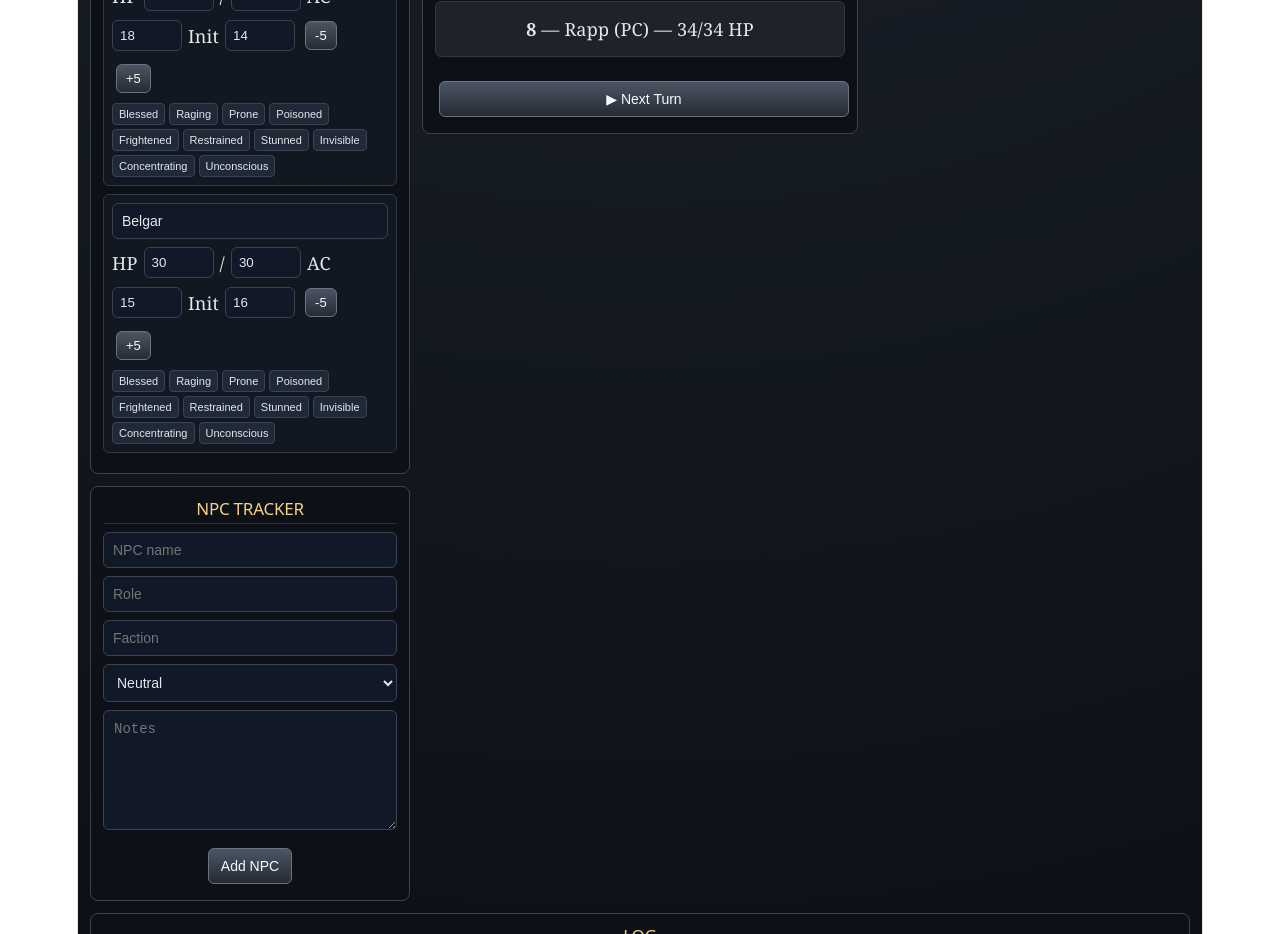
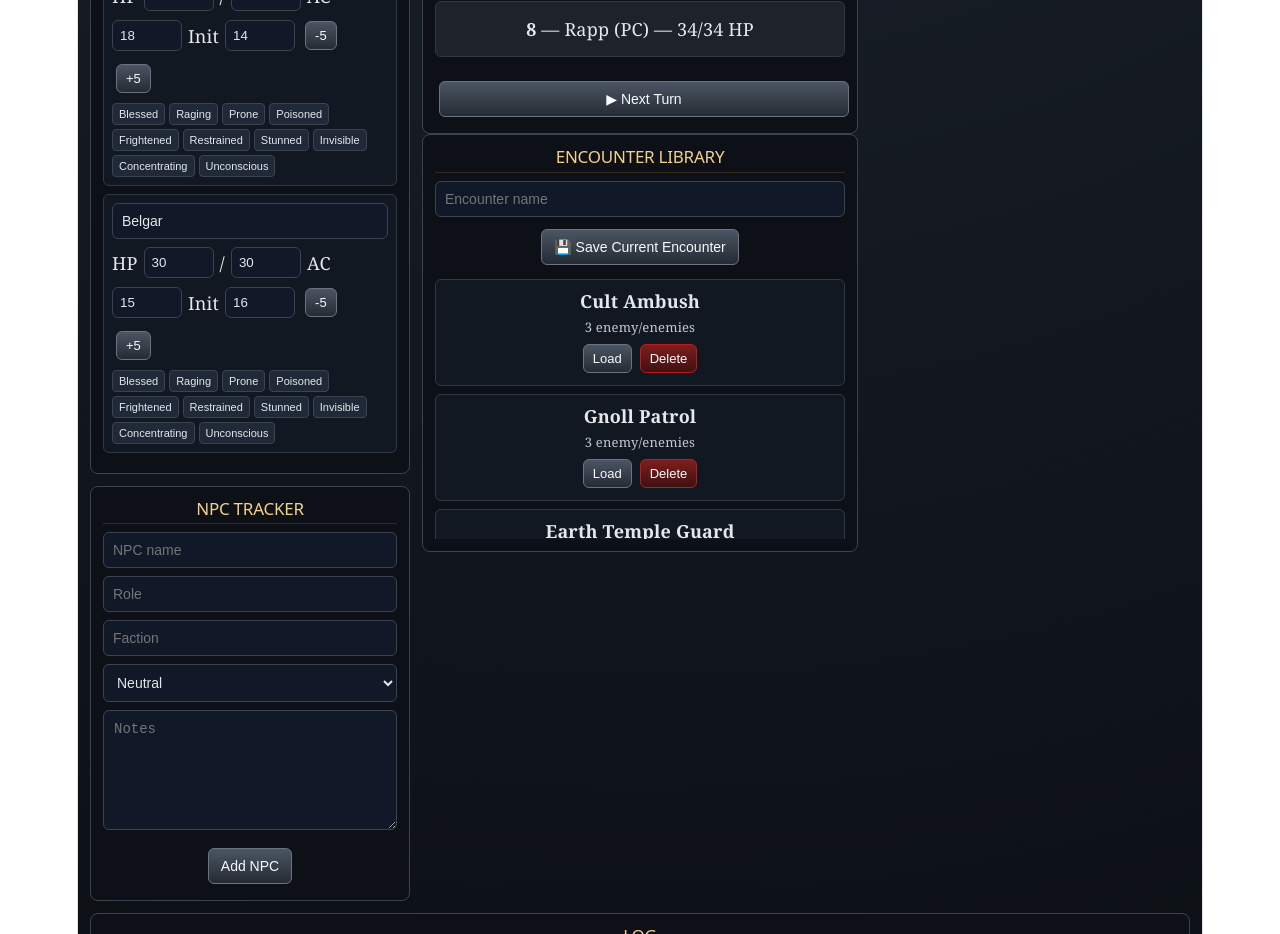
Before and after one commit to hahnfahn-web/greyhawk-console, a React (Vite) app: page / in a window 1280 px wide. Shown: the part 980-1914 px from the top of the page. Built offline with nearby package versions, Linux system fonts and the light colour scheme.

Commit message:
Add encounter library

```diff
--- a/src/App.jsx
+++ b/src/App.jsx
@@ -6,6 +6,33 @@ const BRIDGE_DEFAULT =
 const CONDITIONS = [
   "Blessed", "Raging", "Prone", "Poisoned", "Frightened",
   "Restrained", "Stunned", "Invisible", "Concentrating", "Unconscious",
+];
+
+const DEFAULT_ENCOUNTERS = [
+  {
+    name: "Cult Ambush",
+    enemies: [
+      { name: "Cultist Acolyte", hp: 9, maxHp: 9, init: 12 },
+      { name: "Cultist Acolyte", hp: 9, maxHp: 9, init: 10 },
+      { name: "Dark Adept", hp: 22, maxHp: 22, init: 14 },
+    ],
+  },
+  {
+    name: "Gnoll Patrol",
+    enemies: [
+      { name: "Gnoll", hp: 22, maxHp: 22, init: 13 },
+      { name: "Gnoll", hp: 22, maxHp: 22, init: 11 },
+      { name: "Gnoll Pack Lord", hp: 49, maxHp: 49, init: 15 },
+    ],
+  },
+  {
+    name: "Earth Temple Guard",
+    enemies: [
+      { name: "Earth Guard", hp: 45, maxHp: 45, init: 10 },
+      { name: "Earth Guard", hp: 45, maxHp: 45, init: 9 },
+      { name: "Earth Priest", hp: 60, maxHp: 60, init: 12 },
+    ],
+  },
 ];
 
 function clamp(v, min, max) {
@@ -23,14 +50,12 @@ function loadSaved(key, fallback) {
 
 function useIsMobile() {
   const [isMobile, setIsMobile] = useState(false);
-
   useEffect(() => {
     const check = () => setIsMobile(window.innerWidth < 900);
     check();
     window.addEventListener("resize", check);
     return () => window.removeEventListener("resize", check);
   }, []);
-
   return isMobile;
 }
 
@@ -77,6 +102,10 @@ export default function App() {
   });
 
   const [sessionPrep, setSessionPrep] = useState(() => loadSaved("sessionPrep", ""));
+  const [savedEncounters, setSavedEncounters] = useState(() =>
+    loadSaved("savedEncounters", DEFAULT_ENCOUNTERS)
+  );
+  const [encounterName, setEncounterName] = useState("");
 
   useEffect(() => localStorage.setItem("log", JSON.stringify(log)), [log]);
   useEffect(() => localStorage.setItem("bridgeUrl", JSON.stringify(bridgeUrl)), [bridgeUrl]);
@@ -92,6 +121,7 @@ export default function App() {
   useEffect(() => localStorage.setItem("turnIndex", JSON.stringify(turnIndex)), [turnIndex]);
   useEffect(() => localStorage.setItem("npcs", JSON.stringify(npcs)), [npcs]);
   useEffect(() => localStorage.setItem("sessionPrep", JSON.stringify(sessionPrep)), [sessionPrep]);
+  useEffect(() => localStorage.setItem("savedEncounters", JSON.stringify(savedEncounters)), [savedEncounters]);
 
   const addLog = (msg) =>
     setLog((prev) => [`${new Date().toLocaleTimeString()} — ${msg}`, ...prev].slice(0, 50));
@@ -101,12 +131,10 @@ export default function App() {
       addLog("❌ Bridge not configured.");
       return;
     }
-
     if (!message?.trim()) {
       addLog("❌ Nothing to post.");
       return;
     }
-
     try {
       const res = await fetch(`${bridgeUrl}/discord/post`, {
         method: "POST",
@@ -116,7 +144,6 @@ export default function App() {
         },
         body: JSON.stringify({ channel: target, message }),
       });
-
       if (!res.ok) throw new Error(`HTTP ${res.status}`);
       addLog(`✅ Posted to #${target}.`);
     } catch (err) {
@@ -161,7 +188,6 @@ export default function App() {
 
   const addEnemy = () => {
     if (!enemyForm.name.trim() || !enemyForm.hp) return;
-
     const enemy = {
       id: Date.now(),
       name: enemyForm.name.trim(),
@@ -169,20 +195,29 @@ export default function App() {
       maxHp: Number(enemyForm.hp),
       init: Number(enemyForm.init || 0),
     };
-
     setEnemies((prev) => [...prev, enemy]);
     setEnemyForm({ name: "", hp: "", init: "" });
     addLog(`Enemy added: ${enemy.name}.`);
   };
 
   const updateEnemyHp = (id, amount) => {
-    const enemy = enemies.find((e) => e.id === id);
-    setEnemies((prev) =>
-      prev.map((e) =>
-        e.id === id ? { ...e, hp: clamp(e.hp + amount, 0, e.maxHp) } : e
-      )
-    );
-    if (enemy) addLog(`${enemy.name} ${amount < 0 ? "takes" : "heals"} ${Math.abs(amount)} HP.`);
+    setEnemies((prev) => {
+      return prev.flatMap((e) => {
+        if (e.id !== id) return [e];
+        const newHp = clamp(e.hp + amount, 0, e.maxHp);
+
+        if (newHp <= 0) {
+          addLog(`☠️ ${e.name} has fallen.`);
+          return [];
+        }
+
+        if (newHp <= Math.floor(e.maxHp / 2) && e.hp > Math.floor(e.maxHp / 2)) {
+          addLog(`🩸 ${e.name} is bloodied.`);
+        }
+
+        return [{ ...e, hp: newHp }];
+      });
+    });
   };
 
   const removeEnemy = (id) => {
@@ -203,6 +238,60 @@ export default function App() {
     const npc = npcs.find((n) => n.id === id);
     setNpcs((prev) => prev.filter((n) => n.id !== id));
     if (npc) addLog(`NPC removed: ${npc.name}.`);
+  };
+
+  const saveCurrentEncounter = () => {
+    const name = encounterName.trim();
+    if (!name) {
+      addLog("❌ Encounter name required.");
+      return;
+    }
+    if (!enemies.length) {
+      addLog("❌ No enemies to save.");
+      return;
+    }
+
+    const newEncounter = {
+      name,
+      enemies: enemies.map((e) => ({
+        name: e.name,
+        hp: e.hp,
+        maxHp: e.maxHp,
+        init: e.init,
+      })),
+    };
+
+    setSavedEncounters((prev) => {
+      const exists = prev.some((enc) => enc.name.toLowerCase() === name.toLowerCase());
+      if (exists) {
+        addLog(`❌ Encounter already exists: ${name}.`);
+        return prev;
+      }
+      addLog(`💾 Encounter saved: ${name}.`);
+      return [...prev, newEncounter];
+    });
+
+    setEncounterName("");
+  };
+
+  const loadEncounter = (encounter) => {
+    setEnemies(
+      encounter.enemies.map((e, idx) => ({
+        id: Date.now() + idx,
+        name: e.name,
+        hp: e.hp,
+        maxHp: e.maxHp || e.hp,
+        init: e.init || 0,
+      }))
+    );
+    setRound(1);
+    setTurnIndex(0);
+    addLog(`⚔️ Encounter loaded: ${encounter.name}.`);
+  };
+
+  const deleteEncounter = (name) => {
+    setSavedEncounters((prev) => prev.filter((enc) => enc.name !== name));
+    addLog(`🗑️ Encounter deleted: ${name}.`);
   };
 
   const initiative = useMemo(() => {
@@ -233,14 +322,7 @@ export default function App() {
   };
 
   const loadCultAmbush = () => {
-    setEnemies([
-      { id: Date.now() + 1, name: "Cultist Acolyte", hp: 9, maxHp: 9, init: 12 },
-      { id: Date.now() + 2, name: "Cultist Acolyte", hp: 9, maxHp: 9, init: 10 },
-      { id: Date.now() + 3, name: "Dark Adept", hp: 22, maxHp: 22, init: 14 },
-    ]);
-    setRound(1);
-    setTurnIndex(0);
-    addLog("Encounter loaded: Cult Ambush.");
+    loadEncounter(DEFAULT_ENCOUNTERS[0]);
   };
 
   const buildPrep = () => `## 🕯️ Session Prep
@@ -299,7 +381,6 @@ Earth Node Progress: ${nodeProgress}%`;
   };
 
   const layoutStyle = isMobile ? mobileGridStyle : desktopGridStyle;
-
   const leftStyle = isMobile ? mobileSectionStyle : leftColumnStyle;
   const topStyle = isMobile ? mobileSectionStyle : topBarStyle;
   const centerStyle = isMobile ? mobileSectionStyle : centerColumnStyle;
@@ -361,6 +442,15 @@ const bottomStyle = isMobile ? mobileSectionStyle : bottomBarStyle;
             nextTurn={nextTurn}
             resetCombat={resetCombat}
             loadCultAmbush={loadCultAmbush}
+          />
+
+          <EncounterLibraryPanel
+            encounterName={encounterName}
+            setEncounterName={setEncounterName}
+            saveCurrentEncounter={saveCurrentEncounter}
+            savedEncounters={savedEncounters}
+            loadEncounter={loadEncounter}
+            deleteEncounter={deleteEncounter}
           />
         </div>
 
@@ -429,15 +519,59 @@ function CombatPanel({ round, active, initiative, turnIndex, nextTurn, resetComb
 
       <div style={{ marginTop: 10 }}>
         {initiative.map((c, i) => (
-          <div key={`${c.type}-${c.id}`} style={i === turnIndex ? activeRowStyle : rowStyle}>
+          <div
+            key={`${c.type}-${c.id}`}
+            style={{
+              ...(i === turnIndex ? activeRowStyle : rowStyle),
+              ...(c.hp <= Math.floor(c.maxHp / 2) ? bloodiedStyle : {}),
+              ...(c.hp <= 0 ? deadStyle : {}),
+            }}
+          >
             {i === turnIndex ? "▶ " : ""}
             <strong>{c.init}</strong> — {c.name} ({c.type}) — {c.hp}/{c.maxHp} HP
+            {c.hp > 0 && c.hp <= Math.floor(c.maxHp / 2) && (
+              <span style={{ color: "#f87171", marginLeft: 8 }}>🩸 Bloodied</span>
+            )}
           </div>
         ))}
       </div>
 
       <div style={stickyTurnBarStyle}>
         <button style={{ ...buttonStyle, width: "100%" }} onClick={nextTurn}>▶ Next Turn</button>
+      </div>
+    </Panel>
+  );
+}
+
+function EncounterLibraryPanel({
+  encounterName,
+  setEncounterName,
+  saveCurrentEncounter,
+  savedEncounters,
+  loadEncounter,
+  deleteEncounter,
+}) {
+  return (
+    <Panel title="Encounter Library">
+      <input
+        style={inputStyle}
+        placeholder="Encounter name"
+        value={encounterName}
+        onChange={(e) => setEncounterName(e.target.value)}
+      />
+      <button style={buttonStyle} onClick={saveCurrentEncounter}>💾 Save Current Encounter</button>
+
+      <div style={encounterListStyle}>
+        {savedEncounters.map((enc) => (
+          <div key={enc.name} style={innerCardStyle}>
+            <strong>{enc.name}</strong>
+            <div style={{ fontSize: 13, opacity: 0.85 }}>
+              {enc.enemies.length} enemy/enemies
+            </div>
+            <button style={smallButtonStyle} onClick={() => loadEncounter(enc)}>Load</button>
+            <button style={dangerButtonStyle} onClick={() => deleteEncounter(enc.name)}>Delete</button>
+          </div>
+        ))}
       </div>
     </Panel>
   );
@@ -493,7 +627,14 @@ function EnemiesPanel({ enemies, enemyForm, setEnemyForm, addEnemy, updateEnemyH
       <input style={inputStyle} placeholder="Initiative" value={enemyForm.init} onChange={(e) => setEnemyForm({ ...enemyForm, init: e.target.value })} />
       <button style={buttonStyle} onClick={addEnemy}>Add Enemy</button>
       {enemies.map((e) => (
-        <div key={e.id} style={innerCardStyle}>
+        <div
+          key={e.id}
+          style={{
+            ...innerCardStyle,
+            ...(e.hp <= Math.floor(e.maxHp / 2) ? bloodiedStyle : {}),
+            ...(e.hp <= 0 ? deadStyle : {}),
+          }}
+        >
           <strong>{e.name}</strong>
           <div>{e.hp}/{e.maxHp} HP | Init {e.init}</div>
           <button style={smallButtonStyle} onClick={() => updateEnemyHp(e.id, -5)}>-5</button>
@@ -728,6 +869,19 @@ const activeRowStyle = {
   fontWeight: "bold",
 };
 
+const bloodiedStyle = {
+  border: "1px solid #dc2626",
+  boxShadow: "0 0 10px rgba(220,38,38,0.45)",
+  background: "linear-gradient(90deg,#3a1616,#1f1414)",
+};
+
+const deadStyle = {
+  opacity: 0.45,
+  background: "#1a0f0f",
+  border: "1px solid #7f1d1d",
+  textDecoration: "line-through",
+};
+
 const stickyTurnBarStyle = {
   position: "sticky",
   bottom: 0,
@@ -749,6 +903,12 @@ const textAreaStyle = {
   fontSize: 14,
 };
 
+const encounterListStyle = {
+  marginTop: 10,
+  maxHeight: 260,
+  overflowY: "auto",
+};
+
 const logBoxStyle = {
   maxHeight: 135,
   overflowY: "auto",
```
Lines whose indentation alone changed are shown as unchanged.
